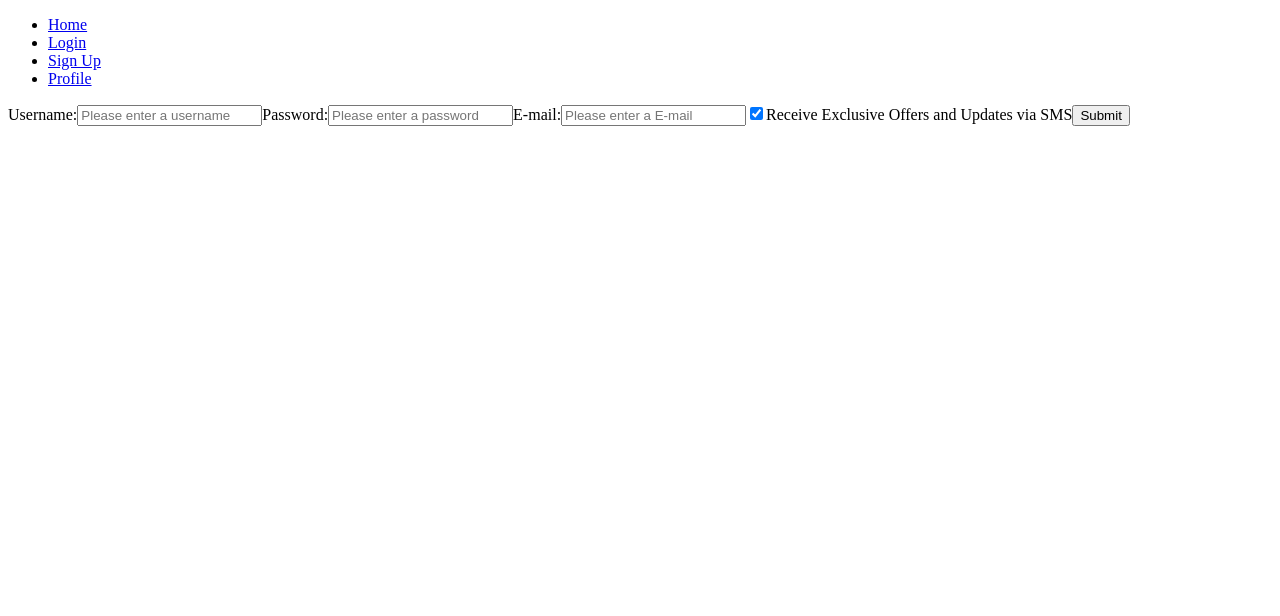
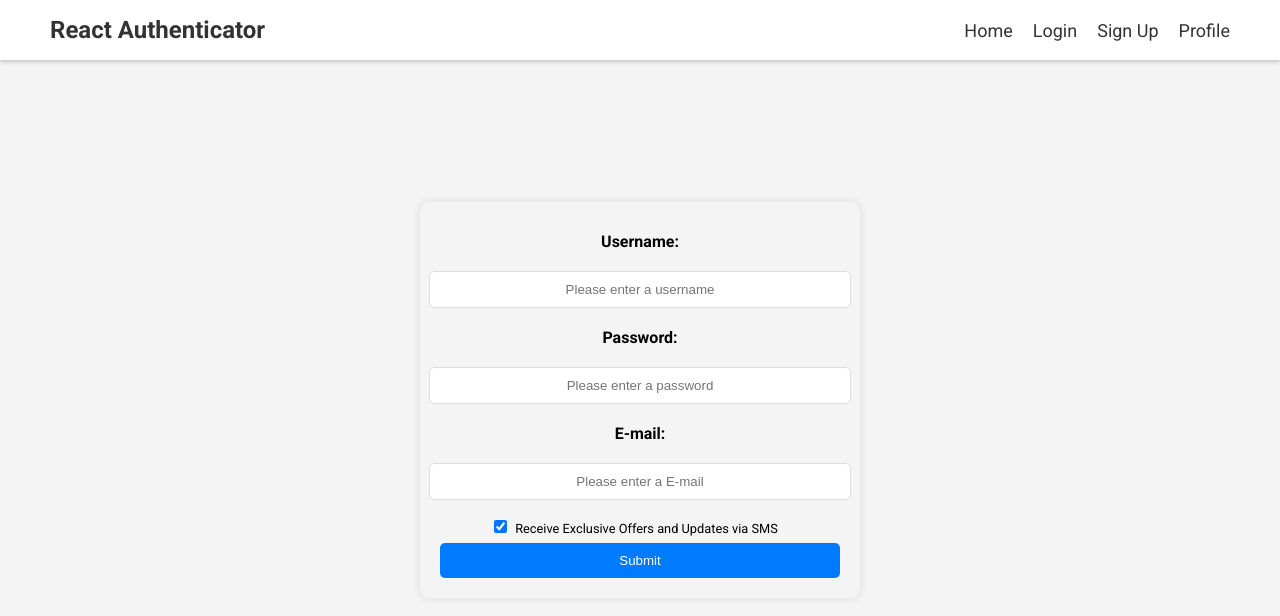
Before and after one commit to Fenaum/authentication-app, a React (Vite) app in the folder client/: page /signup in a window 1280 px wide. Shown: the top 616 px of the page. Built offline with nearby package versions, Linux system fonts and the light colour scheme.

Commit message:
added style

```diff
--- a/client/src/App.jsx
+++ b/client/src/App.jsx
@@ -5,6 +5,7 @@ import SignUpForm from "./components/User/SignUpForm";
 import Home from "./components/Home";
 import Navbar from "./components/Navbar";
 import Profile from "./components/User/Profile";
+import './assets/styles/style.css'
 
 export default function App() {
   const [user, setUser] = useState(null); // initialize user state to null
--- /dev/null
+++ b/client/src/assets/styles/style.css
@@ -0,0 +1,50 @@
+/* App.css */
+@import url('https://fonts.googleapis.com/css2?family=Roboto:wght@400;700&display=swap');
+
+
+body {
+    font-family: 'Roboto', sans-serif;
+    margin: 0;
+    padding: 0;
+    background-color: #f4f4f4;
+}
+
+.container {
+    width: 90%;
+    margin: auto;
+    overflow: hidden;
+}
+
+.navbar {
+    background-color: #fff;
+    height: 60px;
+    display: flex;
+    justify-content: space-between;
+    align-items: center;
+    padding: 0 50px;
+    box-shadow: 0 2px 4px 0 rgba(0,0,0,0.2);
+}
+
+.navbar__title {
+    color: #333;
+    font-size: 24px;
+}
+
+.navbar__list {
+    list-style: none;
+    display: flex;
+}
+
+.navbar__item {
+    margin-left: 20px;
+}
+
+.navbar__link {
+    color: #333;
+    text-decoration: none;
+    font-size: 18px;
+}
+
+.navbar__link:hover {
+    color: #007BFF;
+}
--- a/client/src/components/Navbar.jsx
+++ b/client/src/components/Navbar.jsx
@@ -3,19 +3,28 @@ import { Link } from "react-router-dom";
 
 const Navbar = () => {
   return (
-    <nav>
-      <ul>
-        <li>
-          <Link to="/">Home</Link>
+    <nav className="navbar">
+      <h1 className="navbar__title">React Authenticator</h1>
+      <ul className="navbar__list">
+        <li className="navbar__item">
+          <Link to="/" className="navbar__link">
+            Home
+          </Link>
         </li>
-        <li>
-          <Link to="/login">Login</Link>
+        <li className="navbar__item">
+          <Link to="/login" className="navbar__link">
+            Login
+          </Link>
         </li>
-        <li>
-          <Link to="/signup">Sign Up</Link>
+        <li className="navbar__item">
+          <Link to="/signup" className="navbar__link">
+            Sign Up
+          </Link>
         </li>
-        <li>
-          <Link to="/profile">Profile</Link>
+        <li className="navbar__item">
+          <Link to="/profile" className="navbar__link">
+            Profile
+          </Link>
         </li>
       </ul>
     </nav>
--- a/client/src/components/User/LoginForm.jsx
+++ b/client/src/components/User/LoginForm.jsx
@@ -26,21 +26,27 @@ export default function LoginForm() {
 
   return (
     <form onSubmit={handleSubmit}>
-      <label htmlFor="username">Username:</label>
+      <label htmlFor="username" className="usernameLabel">
+        Username:
+      </label>
       <input
         type="text"
         name="username"
         onChange={handleChange}
         value={formData.username}
+        className="userNameInput"
       />
-      <label htmlFor="password">Password:</label>
+      <label htmlFor="password" className="passwordLabel">
+        Password:
+      </label>
       <input
         type="password"
         name="password"
         onChange={handleChange}
         value={formData.password}
+        className="passwordInput"
       />
-      <input type="submit" value="Login" />
+      <input type="submit" value="Login" className="loginBtn" />
     </form>
   );
 }
--- a/client/src/components/User/SignUpForm.jsx
+++ b/client/src/components/User/SignUpForm.jsx
@@ -1,4 +1,5 @@
 import { useState } from 'react';
+import './styles/SignUpForm.css'
 
 export default function SignUpForm() {
     const [formData, setFormData] = useState({
@@ -28,7 +29,7 @@ export default function SignUpForm() {
 
     return (
       <form>
-        <label htmlFor="username" className="">
+        <label htmlFor="username" className="usernameLabel">
           Username:
         </label>
         <input
@@ -37,9 +38,9 @@ export default function SignUpForm() {
           name="username"
           onChange={handleChange}
           value={formData.username}
-          className=""
+          className="userNameInput"
         ></input>
-        <label htmlFor="password" className="">
+        <label htmlFor="password" className="passwordLabel">
           Password:
         </label>
         <input
@@ -48,9 +49,9 @@ export default function SignUpForm() {
           name="password"
           onChange={handleChange}
           value={formData.password}
-          className=""
+          className="passwordInput"
         ></input>
-        <label htmlFor="email" className="">
+        <label htmlFor="email" className="emailLabel">
           E-mail:
         </label>
         <input
@@ -59,23 +60,25 @@ export default function SignUpForm() {
           name="email"
           onChange={handleChange}
           value={formData.email}
-          className=""
+          className="emailInput"
         ></input>
+        <div>
         <input
           type="checkbox"
           name="sms"
           checked={formData.sms}
           onChange={handleChange}
-          className=""
+          className="smsInput"
         ></input>
-        <label htmlFor="sms" className="sms">
+        <label htmlFor="sms" className="smsLabel">
           Receive Exclusive Offers and Updates via SMS
         </label>
+        </div>
         <input
           type="submit"
           onClick={handleSubmit}
           name="submitButton"
-          className=""
+          className="submitBtn"
         ></input>
       </form>
     );
--- /dev/null
+++ b/client/src/components/User/styles/SignUpForm.css
@@ -0,0 +1,59 @@
+/* SignUpForm.css */
+
+form {
+    position: fixed;
+    top: 50%;
+    left: 50%;
+    transform: translate(-50%, -50%);
+    display: flex;
+    flex-direction: column;
+    align-items: center;
+    justify-content: center;
+    width: 100%;
+    max-width: 400px;
+    margin: 0 auto;
+    padding: 20px;
+    box-shadow: 0px 0px 10px rgba(0, 0, 0, 0.1);
+    border-radius: 10px;
+}
+
+input[type="text"], input[type="password"], input[type="email"] {
+    width: 100%;
+    padding: 10px;
+    margin: 10px 0;
+    border: 1px solid #ddd;
+    border-radius: 5px;
+    text-align: center;
+}
+
+input[type="submit"] {
+    width: 100%;
+    padding: 10px;
+    border: none;
+    background-color: #007BFF;
+    color: white;
+    cursor: pointer;
+    border-radius: 5px;
+}
+
+input[type="submit"]:hover {
+    background-color: #0056b3;
+}
+
+label {
+    align-self: center;
+    margin: 10px 0;
+}
+
+.usernameLabel, .passwordLabel, .emailLabel {
+    font-weight: bold;
+}
+
+.smsInput {
+    margin: 10px 0;
+}
+
+.smsLabel {
+    font-size: 0.8em;
+    margin: auto .5rem
+}
```
Also changed, not shown: client/src/components/User/styles/LoginForm.css (added), client/src/components/User/styles/Profle.css (added).
